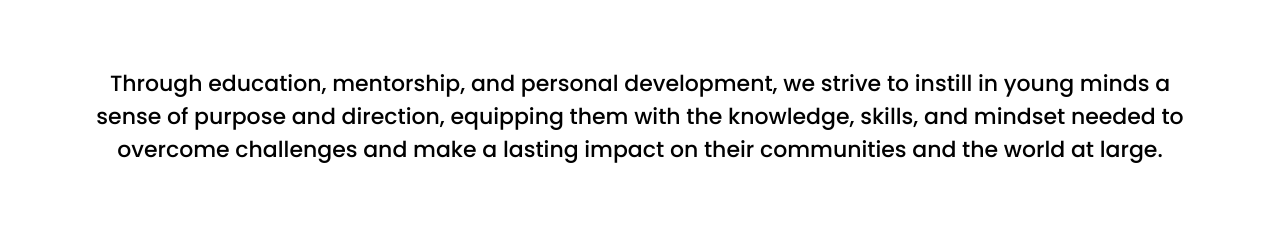
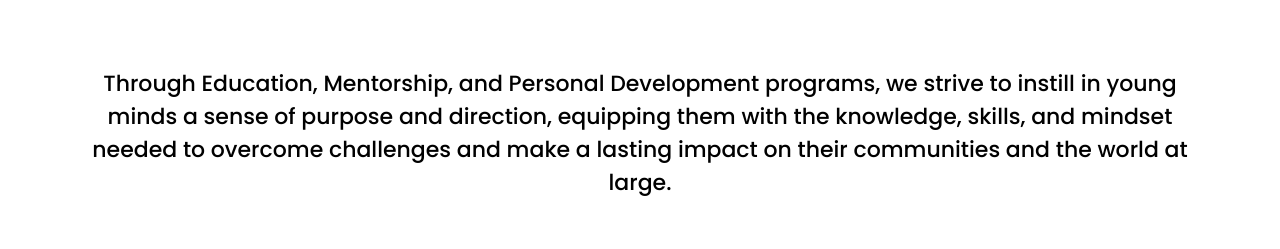
Before and after one commit to Miracle-omosede/kyi-website, a Next.js app: page /about in a window 1280 px wide. Shown: the part 297-546 px from the top of the page. Built offline with nearby package versions, Linux system fonts and the light colour scheme.

Commit message:
corrected typo

```diff
--- a/src/components/AboutHeader/AboutHeader.jsx
+++ b/src/components/AboutHeader/AboutHeader.jsx
@@ -11,7 +11,7 @@ const AboutHeader = () => {
             Reconciling young minds to purpose.
           </h1>
           <p className="text-[17px] md:text-[22px] font-medium text-center font-poppins">
-            Through education, mentorship, and personal development, we strive
+          Through Education, Mentorship, and Personal Development programs, we strive
             to instill in young minds a sense of purpose and direction,
             equipping them with the knowledge, skills, and mindset needed to
             overcome challenges and make a lasting impact on their communities
```
